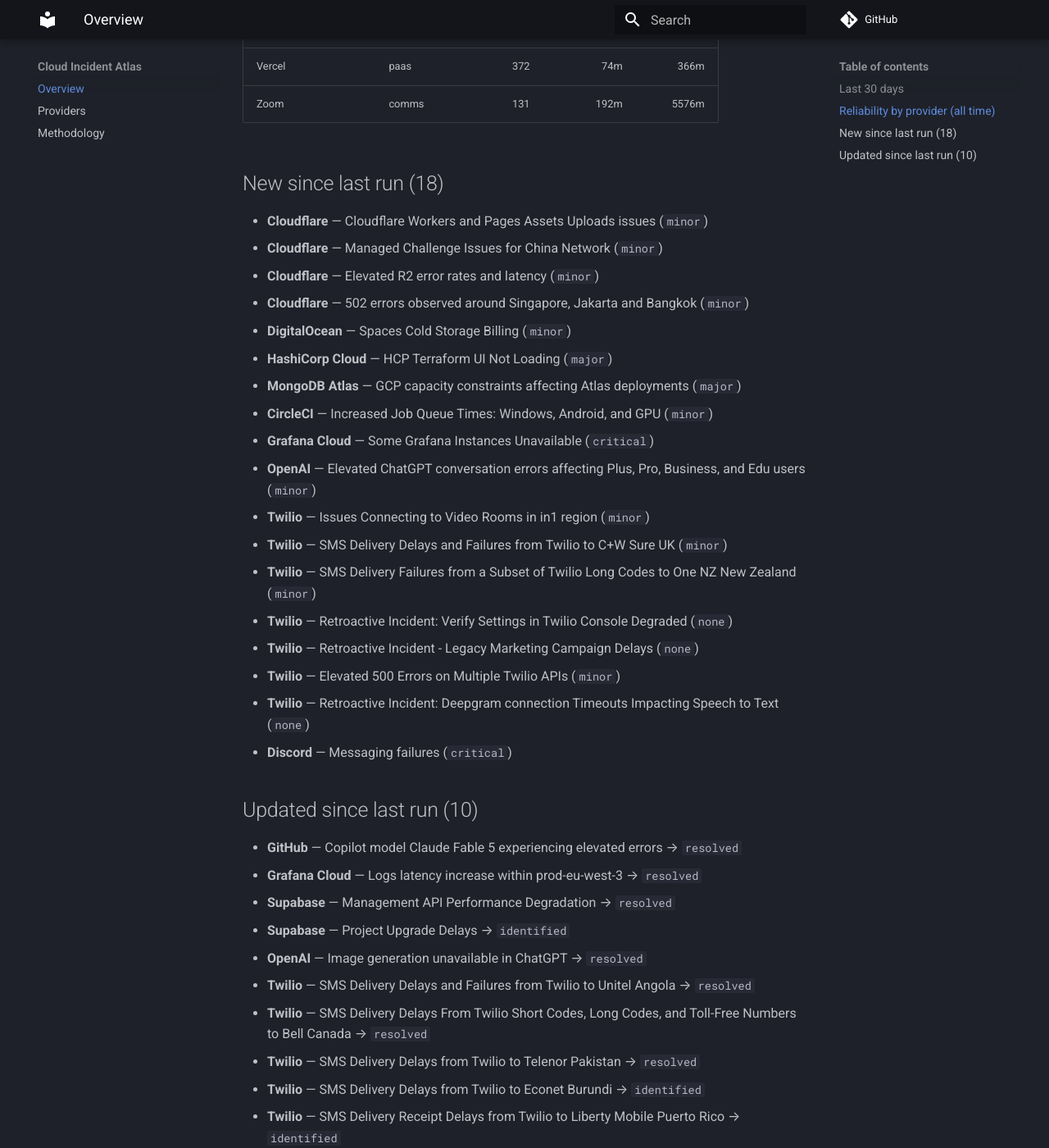
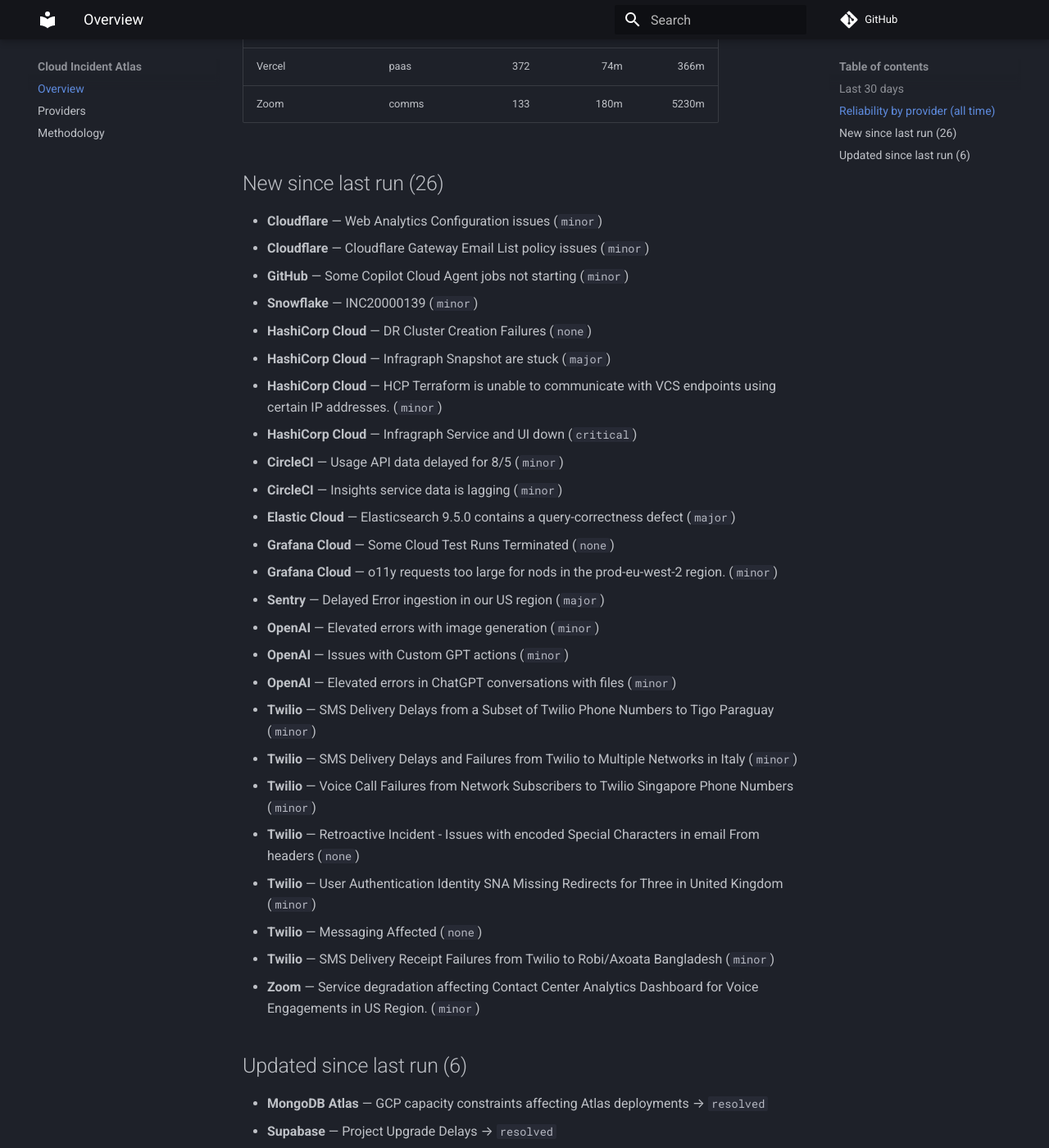
Before and after one commit to ayushgupta07xx/cloud-incident-atlas, an MkDocs documentation site: the page built from docs/index.md, in a window 1280 px wide and 1400 px high, scrolled down 1434 px. Shown: the whole window at 82% size. Built offline with MkDocs 1.6.1 and Material for MkDocs 9.7.7, drawn with Linux system fonts in a browser that asks for light colours; comment, search, counter and statistics services are not loaded; some of the changed text lies outside the part shown.

Commit message:
docs: refresh digest and charts
Regenerated from the corpus by the ingest pipeline.

Run: https://github.com/ayushgupta07xx/cloud-incident-atlas/actions/runs/31105706007

Co-authored-by: github-actions[bot] <41898282+github-actions[bot]@users.noreply.github.com>

```diff
--- a/docs/index.md
+++ b/docs/index.md
@@ -13,62 +13,65 @@
 | --- | --- | ---: | ---: | ---: |
 | Atlassian | devtools | 39 | 120m | 2244m |
 | Amazon Web Services | cloud | 39 | — | — |
-| CircleCI | devtools | 296 | 67m | 490m |
-| Cloudflare | cdn | 6577 | 240m | 495m |
+| CircleCI | devtools | 298 | 69m | 489m |
+| Cloudflare | cdn | 6579 | 240m | 495m |
 | Confluent Cloud | data | 248 | 195m | 1645m |
 | Datadog | observability | 119 | 74m | 222m |
 | DigitalOcean | cloud | 496 | 145m | 571m |
 | Discord | comms | 208 | 55m | 298m |
-| Elastic Cloud | observability | 241 | 188m | 1326m |
+| Elastic Cloud | observability | 242 | 188m | 1326m |
 | Google Cloud Platform | cloud | 4 | — | — |
-| GitHub | devtools | 589 | 66m | 279m |
-| Grafana Cloud | observability | 731 | 91m | 1154m |
-| HashiCorp Cloud | devtools | 26 | 283m | 1461m |
-| MongoDB Atlas | data | 267 | 120m | 1383m |
+| GitHub | devtools | 590 | 66m | 278m |
+| Grafana Cloud | observability | 733 | 90m | 1154m |
+| HashiCorp Cloud | devtools | 30 | 160m | 1453m |
+| MongoDB Atlas | data | 267 | 120m | 1381m |
 | Netlify | paas | 213 | 41m | 219m |
 | New Relic | observability | 103 | 63m | 303m |
 | npm | devtools | 59 | 107m | 340m |
-| OpenAI | ai | 27 | 123m | 914m |
-| Sentry | observability | 324 | 83m | 361m |
-| Snowflake | data | 185 | 126m | 599m |
-| Supabase | paas | 378 | 158m | 891m |
-| Twilio | comms | 10688 | 270m | 1059m |
+| OpenAI | ai | 30 | 162m | 877m |
+| Sentry | observability | 325 | 84m | 361m |
+| Snowflake | data | 186 | 124m | 598m |
+| Supabase | paas | 378 | 158m | 903m |
+| Twilio | comms | 10695 | 270m | 1059m |
 | Vercel | paas | 372 | 74m | 366m |
-| Zoom | comms | 131 | 192m | 5576m |
+| Zoom | comms | 133 | 180m | 5230m |
 
-## New since last run (18)
+## New since last run (26)
 
-- **Cloudflare** — Cloudflare Workers and Pages Assets Uploads issues (`minor`)
-- **Cloudflare** — Managed Challenge Issues for China Network (`minor`)
-- **Cloudflare** — Elevated R2 error rates and latency (`minor`)
-- **Cloudflare** — 502 errors observed around Singapore, Jakarta and Bangkok (`minor`)
-- **DigitalOcean** — Spaces Cold Storage Billing (`minor`)
-- **HashiCorp Cloud** — HCP Terraform UI Not Loading (`major`)
-- **MongoDB Atlas** — GCP capacity constraints affecting Atlas deployments (`major`)
-- **CircleCI** — Increased Job Queue Times: Windows, Android, and GPU (`minor`)
-- **Grafana Cloud** — Some Grafana Instances Unavailable (`critical`)
-- **OpenAI** — Elevated ChatGPT conversation errors affecting Plus, Pro, Business, and Edu users (`minor`)
-- **Twilio** — Issues Connecting to Video Rooms in in1 region (`minor`)
-- **Twilio** — SMS Delivery Delays and Failures from Twilio to C+W Sure UK (`minor`)
-- **Twilio** — SMS Delivery Failures from a Subset of Twilio Long Codes to One NZ New Zealand (`minor`)
-- **Twilio** — Retroactive Incident: Verify Settings in Twilio Console Degraded (`none`)
-- **Twilio** — Retroactive Incident - Legacy Marketing Campaign Delays (`none`)
-- **Twilio** — Elevated 500 Errors on Multiple Twilio APIs (`minor`)
-- **Twilio** — Retroactive Incident: Deepgram connection Timeouts Impacting Speech to Text (`none`)
-- **Discord** — Messaging failures (`critical`)
+- **Cloudflare** — Web Analytics Configuration issues (`minor`)
+- **Cloudflare** — Cloudflare Gateway Email List policy issues (`minor`)
+- **GitHub** — Some Copilot Cloud Agent jobs not starting (`minor`)
+- **Snowflake** — INC20000139 (`minor`)
+- **HashiCorp Cloud** — DR Cluster Creation Failures (`none`)
+- **HashiCorp Cloud** — Infragraph Snapshot are stuck (`major`)
+- **HashiCorp Cloud** — HCP Terraform is unable to communicate with VCS endpoints using certain IP addresses. (`minor`)
+- **HashiCorp Cloud** — Infragraph Service and UI down (`critical`)
+- **CircleCI** — Usage API data delayed for 8/5 (`minor`)
+- **CircleCI** — Insights service data is lagging (`minor`)
+- **Elastic Cloud** — Elasticsearch 9.5.0 contains a query-correctness defect (`major`)
+- **Grafana Cloud** — Some Cloud Test Runs Terminated (`none`)
+- **Grafana Cloud** — o11y requests too large for nods in the prod-eu-west-2 region. (`minor`)
+- **Sentry** — Delayed Error ingestion in our US region (`major`)
+- **OpenAI** — Elevated errors with image generation (`minor`)
+- **OpenAI** — Issues with Custom GPT actions (`minor`)
+- **OpenAI** — Elevated errors in ChatGPT conversations with files (`minor`)
+- **Twilio** — SMS Delivery Delays from a Subset of Twilio Phone Numbers to Tigo Paraguay (`minor`)
+- **Twilio** — SMS Delivery Delays and Failures from Twilio to Multiple Networks in Italy (`minor`)
+- **Twilio** — Voice Call Failures from Network Subscribers to Twilio Singapore Phone Numbers (`minor`)
+- **Twilio** — Retroactive Incident - Issues with encoded Special Characters in email From headers (`none`)
+- **Twilio** — User Authentication Identity SNA Missing Redirects for Three in United Kingdom (`minor`)
+- **Twilio** — Messaging Affected (`none`)
+- **Twilio** — SMS Delivery Receipt Failures from Twilio to Robi/Axoata Bangladesh (`minor`)
+- **Zoom** — Service degradation affecting Contact Center Analytics Dashboard for Voice Engagements in US Region. (`minor`)
 
-## Updated since last run (10)
+## Updated since last run (6)
 
-- **GitHub** — Copilot model Claude Fable 5 experiencing elevated errors → `resolved`
-- **Grafana Cloud** — Logs latency increase within prod-eu-west-3 → `resolved`
-- **Supabase** — Management API Performance Degradation → `resolved`
-- **Supabase** — Project Upgrade Delays → `identified`
-- **OpenAI** — Image generation unavailable in ChatGPT → `resolved`
-- **Twilio** — SMS Delivery Delays and Failures from Twilio to Unitel Angola → `resolved`
-- **Twilio** — SMS Delivery Delays From Twilio Short Codes, Long Codes, and Toll-Free Numbers to Bell Canada → `resolved`
-- **Twilio** — SMS Delivery Delays from Twilio to Telenor Pakistan → `resolved`
-- **Twilio** — SMS Delivery Delays from Twilio to Econet Burundi → `identified`
-- **Twilio** — SMS Delivery Receipt Delays from Twilio to Liberty Mobile Puerto Rico → `identified`
+- **MongoDB Atlas** — GCP capacity constraints affecting Atlas deployments → `resolved`
+- **Supabase** — Project Upgrade Delays → `resolved`
+- **Twilio** — SMS Delivery Delays from Twilio to Econet Burundi → `resolved`
+- **Twilio** — SMS Delivery Delays and Failures from Twilio to Metfone Cambodia → `resolved`
+- **Twilio** — Issues Connecting to Video Rooms in the IN1 region → `resolved`
+- **Twilio** — SMS Delivery Delays and Failures from Twilio to C+W Sure United Kingdom → `resolved`
 
 ---
 
```
Also changed, not shown: other parts of docs/index.md (+3 -3 lines), README.md (+9 -9 lines), docs/providers.md (+18 -18 lines), docs/img/mttr.svg, docs/img/timeline.svg.
